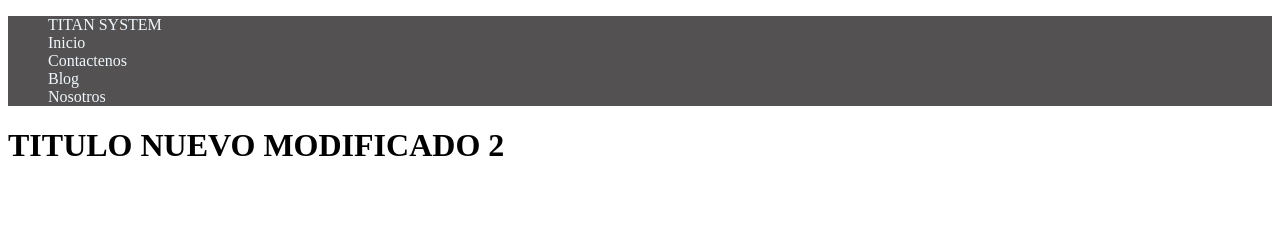
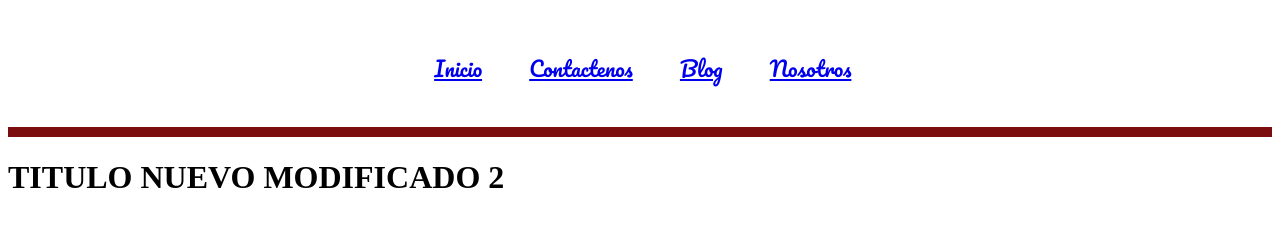
Before and after one commit to AlejandroE207/Titan-System, a plain HTML site: page index.html in a window 1280 px wide. Drawn offline with Linux system fonts and the light colour scheme.

Commit message:
Mejora menu
Se mejoro la estructura del menu del archivo, aunque hace falta la mas ajustes y mas decoracion

```diff
--- a/index.html
+++ b/index.html
@@ -5,17 +5,37 @@
         <meta name="viewport" content="width=device-width, initial-scale=1.0">
         <meta http-equiv="X-UA-Compatible" content="ie-edge">
         <link rel="stylesheet" href="menu.css">
+        <link href="https://fonts.googleapis.com/css2?family=Pacifico&display=swap" rel="stylesheet">
         <title>TITAN SYSTEM</title>
     </head>
     <body>
         <header>
-            <menu>
-                <span>TITAN SYSTEM</span>
-                <li>Inicio</li>
-                <li>Contactenos</li>
-                <li>Blog</li>
-                <li>Nosotros</li>
-            </menu>
+            <div class="menu">
+                <nav class="menu">
+                    <img href='#'>
+                    <ul>
+                        <li class="menu_li">
+                            <a href="#" class="menu_li_a">Inicio</a>
+                        </li>
+                    </ul>
+                    <ul>
+                        <li class="menu_li">
+                            <a href="#" class="menu_li_a" >Contactenos</a>
+                        </li>
+                    </ul>
+                    <ul>
+                        <li class="menu_li">
+                            <a href="#" class="menu_li_a" >Blog</a>
+                        </li>
+                    </ul>
+                    <ul>
+                        <li class="menu_li">
+                            <a href="#" class="menu_li_a" >Nosotros</a>
+                        </li>
+                    </ul>
+
+                </nav>
+            </div>
         </header>
 
         <h1>
--- a/menu.css
+++ b/menu.css
@@ -1,6 +1,21 @@
+header{
+    list-style: none;
+    margin:0;
+    padding: 0;
+    font-family: 'Pacifico', cursive;
+    font-size: 1.3em ;
+}
+.menu{
+    text-align:center;
+    border-bottom: rgb(122, 14, 14) 5px solid;
+}
 
-menu {
-    color :aliceblue;
-    background: rgb(83, 81, 81);
+ul{
     list-style: none;
+    display: inline-block;
+    padding: 1em;
 }
+
+#menu_li_a{
+    text-decoration: none;
+}
```
